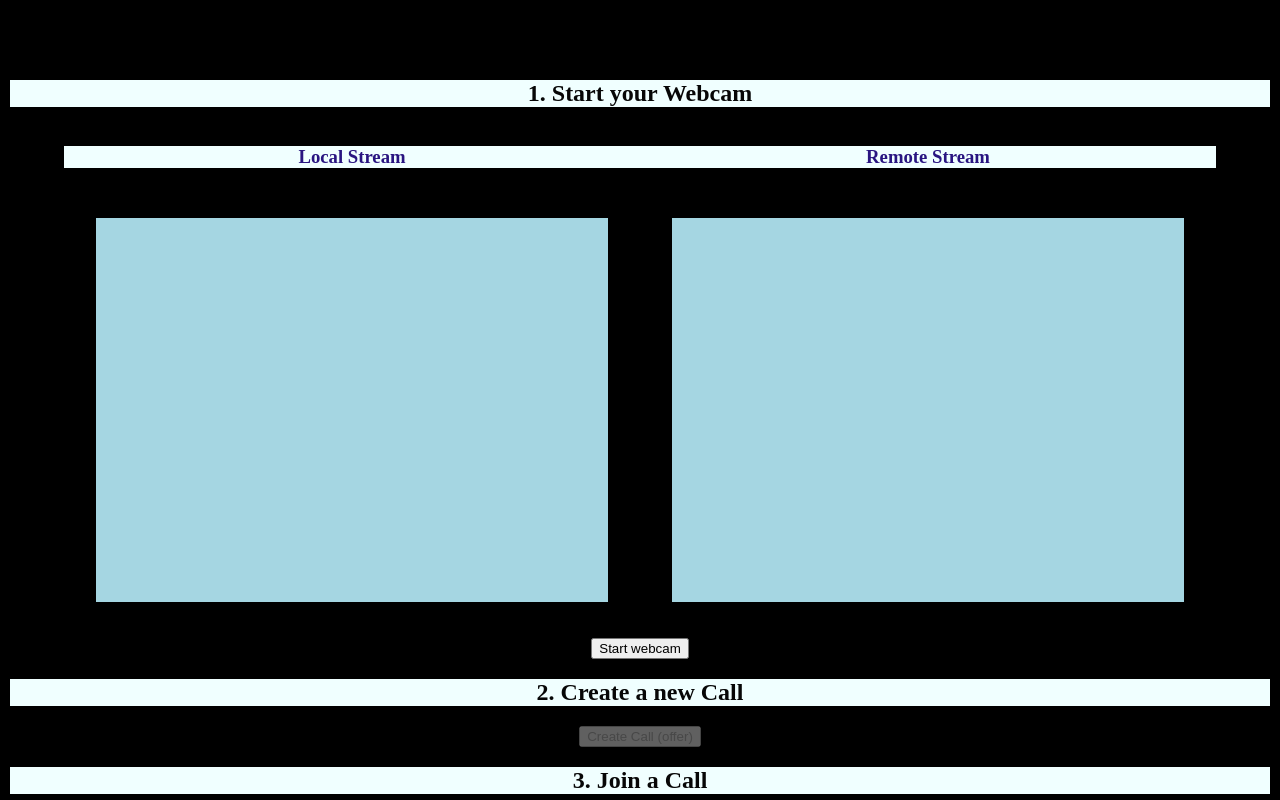
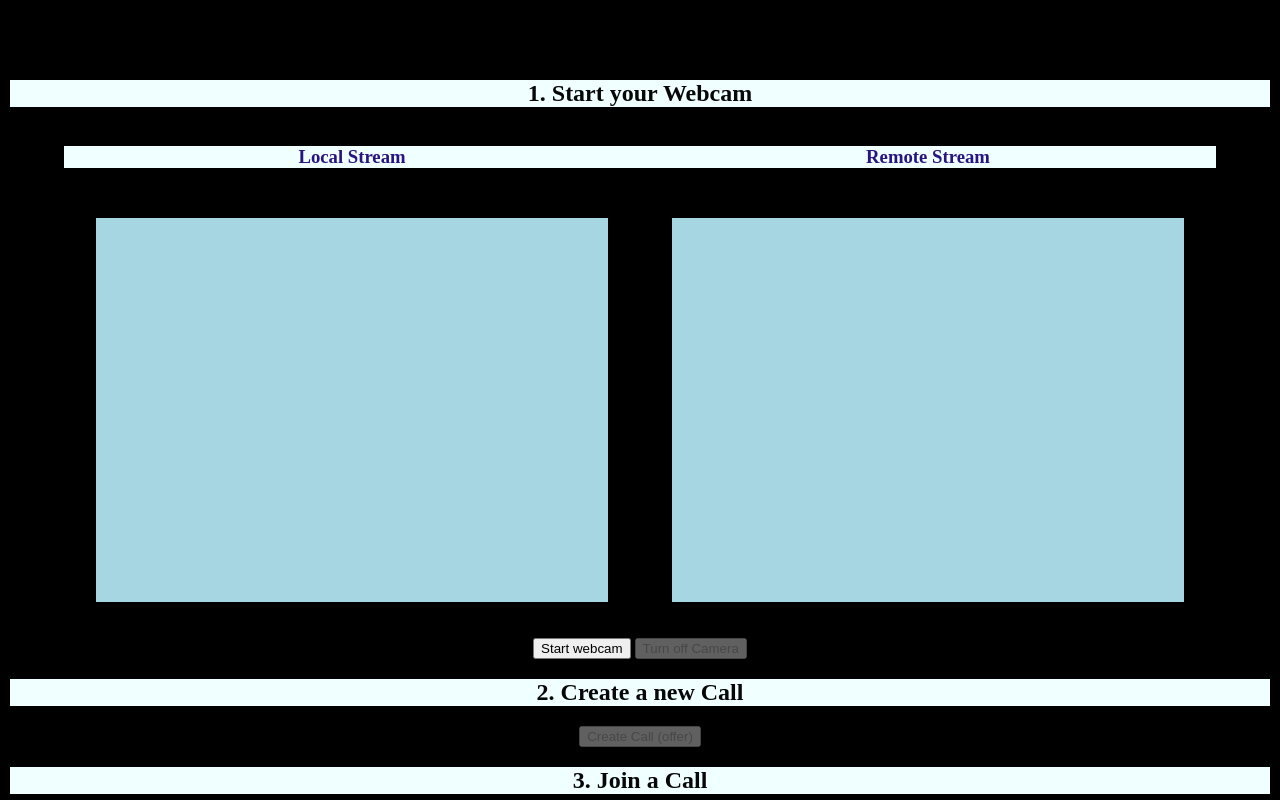
Before and after one commit to Shakshi17012/Videocalling-app-webrtc, a website built with Vite: page index.html in a window 1280 px wide. Shown: the top 800 px of the page. Built offline with nearby package versions, Linux system fonts and the light colour scheme; some packages are replaced by stand-ins of ours; a web font is replaced by a local one.

Commit message:
Update index.html

```diff
--- a/index.html
+++ b/index.html
@@ -22,6 +22,7 @@
     </div>
 
     <button id="webcamButton">Start webcam</button>
+    <button id ="cameraButton" disabled>Turn off Camera</button>
     <h2 style="background-color: azure;">2. Create a new Call</h2>
     <button id="callButton" disabled>Create Call (offer)</button>
 
```
